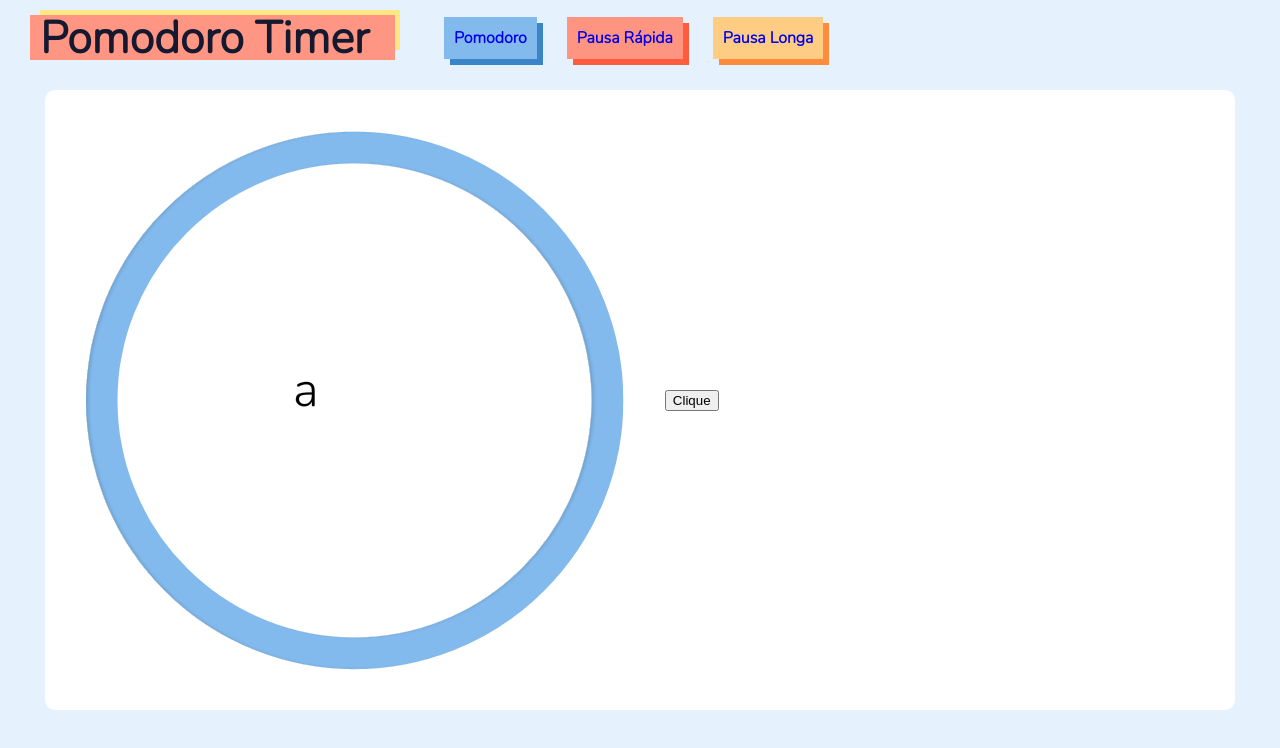
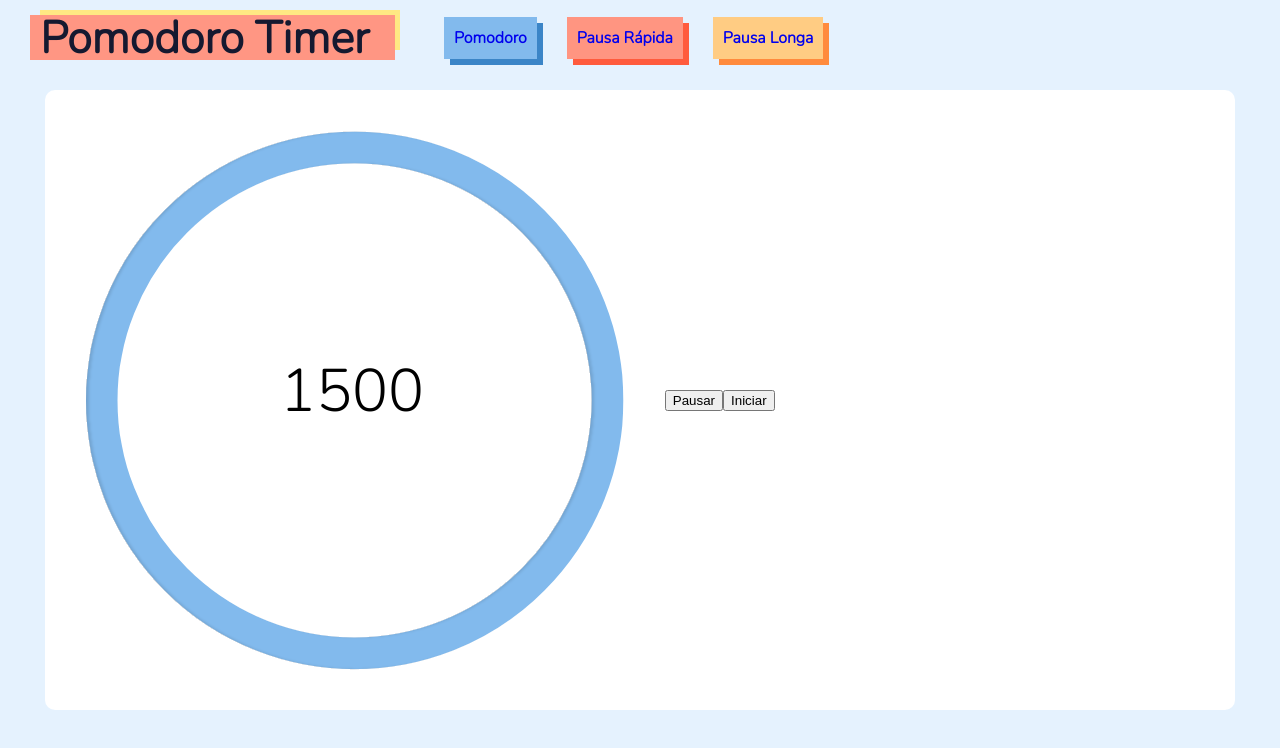
Before and after one commit to beatrizmotta/PomodoTimer, a React (Create React App) app: page / in a window 1280 px wide. Shown: the top 748 px of the page. Built offline with nearby package versions, Linux system fonts and the light colour scheme.

Commit message:
Mudou-se o nome de algumas variáveis e adicionado mecanismo de pausa pra animação

```diff
--- a/src/components/templates/TextTimer.jsx
+++ b/src/components/templates/TextTimer.jsx
@@ -1,15 +1,37 @@
-import React, { Component, useState } from 'react'
+import React, { useState, useEffect } from 'react'
 
 function TextTimer(props) {
+    const initialTimer = props.seconds
+    const [seconds, setSeconds] = useState(initialTimer)
 
+    useEffect(() => {
+        window.setInterval(() => {
+            setSeconds(seconds => seconds+1)
+        }, 1000)
+    }, [])
 
     return (
         <>
             <text x="40%" y="-49%" className="text">
-                a
+                {seconds}
             </text>
         </>
-    );
+    )
 }
 
 export default TextTimer;
+
+// let counter = 0
+// function getTime() {
+//     if (props.isStarted == 'stable') {
+//         return `${initialtime}:00`
+//     } else {
+//         const startingMinutes = initialtime
+//         let time = startingMinutes * 60
+//         const minutes = Math.floor(time / 60)
+//         let seconds = time % 60
+//         seconds = seconds < 10 ? '0' + seconds : 'seconds'
+//         time--
+//         return `${minutes}:${seconds}`
+//     }
+// }
--- a/src/components/templates/Timer.css
+++ b/src/components/templates/Timer.css
@@ -2,27 +2,31 @@
     display: flex;
     align-items: center;
 }
-.text {
+.temporizador {
     font-weight: normal;
     font-size: 60px;
-    font-family: inherit;
-    transform: rotate(90deg);
-    fill: black;
+    position: absolute;
+    left: 280px;
+    top: 310px;
 }
 .circleTimer {
     stroke-dasharray: 1947px;
+    position: absolute;
 }
 svg.stable {
     stroke-dashoffset: 0px;
 }
 svg.animated {
-    stroke-dashoffset: 1951px;
+    stroke-dashoffset: 1947px;
     animation: startTimer 10s ease 1 forwards;
+}
+svg.paused {
+    animation-play-state: paused;
 }
 
 @keyframes startTimer {
     from {
-        stroke-dashoffset: 1951px;
+        stroke-dashoffset: 1947px;
     } to {
         stroke-dashoffset: 0px;
     }
--- a/src/components/templates/Timer.jsx
+++ b/src/components/templates/Timer.jsx
@@ -1,15 +1,28 @@
-import React, {useState, useContext} from 'react'
+import React, {useState, useEffect} from 'react'
 import './Timer.css'
 import TimerSvg from './svgs/TimerSvg'
 import { TimerContext } from '../../contexts/TimerContext';
 
 function Timer(props) {
-    const [timer, setTimer] = useState('stable')
+
+
+    const [animationState, setAnimationState] = useState('stable')
+    const [timer, setTimer] = useState(props.timer)
+
+    function toggleAnimation() {
+        setAnimationState(animationState === 'stable' ? 'animated' : 'stable')
+    }
+
     return (
-        <TimerContext.Provider value={{timer, setTimer}}>
+        <TimerContext.Provider value={{animationState, setAnimationState}}>
             <div className="timer">
-                <TimerSvg {...props}/>
-                <button onClick={() => {setTimer(timer === 'stable' ? 'animated' : 'stable')}}>Clique</button>
+                <h1 className="temporizador">
+                    {timer}
+                </h1>
+                <TimerSvg {...props} timer={props.timer}/>
+                <button onClick={() => {toggleAnimation(); if(animationState === 'stable') {
+                    setInterval(() => {setTimer(timer - 1)}, 1000)
+                }}}>Iniciar</button>
             </div>
         </TimerContext.Provider>
     );
--- a/src/components/templates/svgs/TimerSvg.jsx
+++ b/src/components/templates/svgs/TimerSvg.jsx
@@ -3,12 +3,25 @@ import { TimerContext } from '../../../contexts/TimerContext';
 import TextTimer from '../TextTimer';
 
 function TimerSvg(props) {
-    const {timer} = useContext(TimerContext)
-    const {setTimer} = useContext(TimerContext)
+    const {animationState} = useContext(TimerContext)
+    const {setAnimationState} = useContext(TimerContext)
+
+    const [isPaused, setPlayState] = useState(false)
+    function togglePlayPause() {
+        setPlayState(isPaused ? false : true)
+    }
     return (
-        <svg className={timer} onAnimationEnd={() => {alert('Acabou'); setTimer('stable')}} style={{ animationDuration: `${props.timer}s` }} width={props.radius * 2} height={props.radius * 2} viewBox={`0 0 760 760`} fill="none" xmlns="http://www.w3.org/2000/svg">
+        <>
+        <svg className={`${animationState} ${isPaused ? 'paused' : ''}`} onAnimationEnd={() => {alert('Acabou'); setAnimationState('stable')}} style={{ animationDuration: `${props.timer}s` }} width={props.radius * 2} height={props.radius * 2} viewBox={`0 0 760 760`} fill="none" xmlns="http://www.w3.org/2000/svg">
                 <g id="circle" filter="url(#filter0_i)">
-                    <TextTimer x="40%" y="-49%" className="text" seconds={props.timer} isStarted={timer}></TextTimer>
+
+
+                    <text x="40%" y="-49%" className="text">
+
+                    </text>
+
+
+
                     <circle className="circleTimer" cx="379.5" cy="379.5" r={props.radius} stroke={props.color || "#82BAED"} stroke-width={props.radius / 8} />
                 </g>
                 <defs>
@@ -24,6 +37,8 @@ function TimerSvg(props) {
                     </filter>
                 </defs>
             </svg>
+            <button onClick={() => {togglePlayPause()}}>Pausar</button>
+        </>
     );
 }
 
--- /dev/null
+++ b/src/contexts/AnimationContext.js
@@ -0,0 +1,3 @@
+import { createContext } from "react"
+
+export const AnimationContext = createContext({})
```
